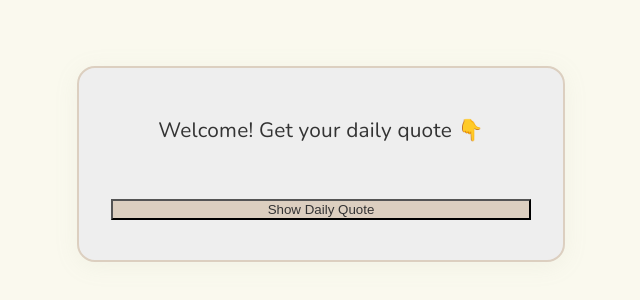
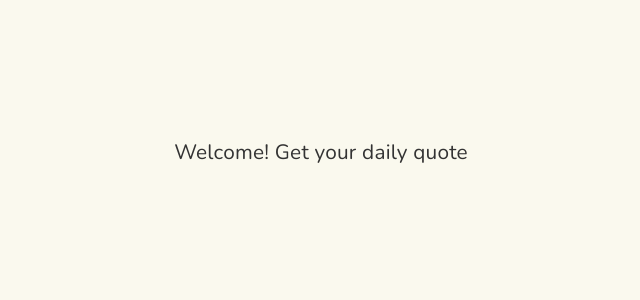
Before and after one commit to tachRoutine/qouteswidget, a website built with Vite: page frontend/index.html in a window 1280 px wide. Shown: the part 220-520 px from the top of the page, without its empty margins (319-959 px from the left). Built offline with nearby package versions, Linux system fonts and the light colour scheme.

Commit message:
feat: Update index.html and app.css for quote card layout and styling

```diff
--- a/frontend/index.html
+++ b/frontend/index.html
@@ -6,7 +6,11 @@
     <title>HeyMe</title>
 </head>
 <body>
-<div id="app"></div>
+<div id="app">
+    <div class="quote-card">
+    <div class="result" id="result">Welcome! Get your daily quote</div>
+  </div>
+</div>
 <script src="./src/main.js" type="module"></script>
 </body>
 </html>
--- a/frontend/src/app.css
+++ b/frontend/src/app.css
@@ -1,9 +1,6 @@
 
 /* Card for quote */
 .quote-card {
-    background: #EEE;
-    border-radius: 18px;
-    box-shadow: 0 4px 24px 0 rgba(162, 175, 155, 0.10);
     padding: 2.5rem 2rem 2rem 2rem;
     margin-bottom: 2rem;
     max-width: 420px;
@@ -13,7 +10,6 @@
     flex-direction: column;
     align-items: center;
     justify-content: center;
-    border: 2px solid #DCCFC0;
 }
 
 .result {
--- a/frontend/src/main.js
+++ b/frontend/src/main.js
@@ -2,19 +2,6 @@ import "./style.css";
 import "./app.css";
 
 import { Greet } from "../wailsjs/go/main/App";
-
-
-document.querySelector("#app").innerHTML = `
-  <div class="quote-card">
-    <div class="result" id="result">Welcome! Get your daily quote 👇</div>
-    <button class="btn" style="margin-top:1.5rem;width:100%;background:#DCCFC0;color:#333;" onclick="getQuote()">Show Daily Quote</button>
-  </div>
-`;
-
-
-let nameElement = document.getElementById("name");
-nameElement.focus();
-let resultElement = document.getElementById("result");
 
 // Setup the getQuote function
 window.getQuote = function () {
```
